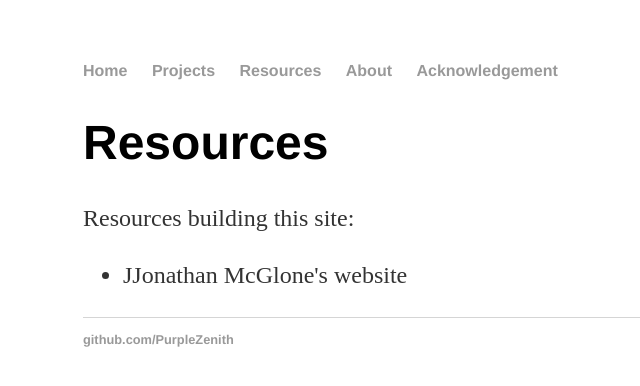
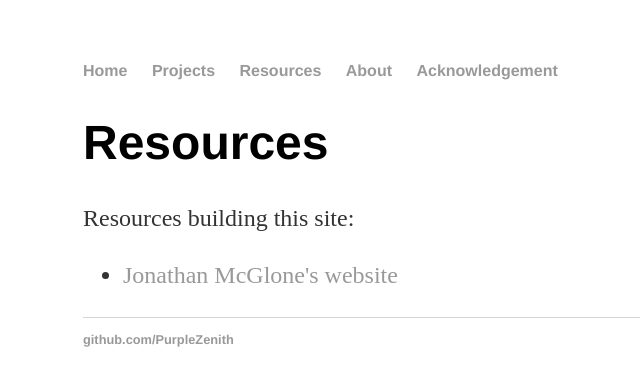
Before and after one commit to PurpleZenith/PurpleZenith.github.io, a Jekyll site: the page built from resources/index.html, in a window 1280 px wide. Shown: the top 386 px of the page, without its empty margins (109-749 px from the left). Built offline with Jekyll 4.4.1, drawn with Linux system fonts in a browser that asks for light colours; Markdown is read by kramdown in place of the engine named in the settings.

Commit message:
changed home page

```diff
--- a/resources/index.html
+++ b/resources/index.html
@@ -8,6 +8,6 @@ title: resources
 			<p>Resources building this site:</p>
 
 			<ul class="contacts">
-				<li><a href="http://jmcglone.com/guides/github-pages/"></a>JJonathan McGlone's website</li>
+				<li><a href="http://jmcglone.com/guides/github-pages/">Jonathan McGlone's website</li></a>
 				</ul>
 		</div>
```
Also changed, not shown: project/index.md (added, +6 -0 lines), 1 other file.
